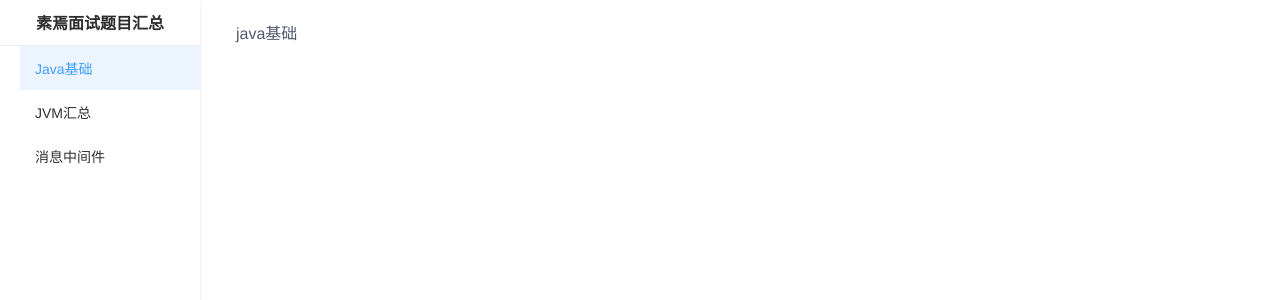
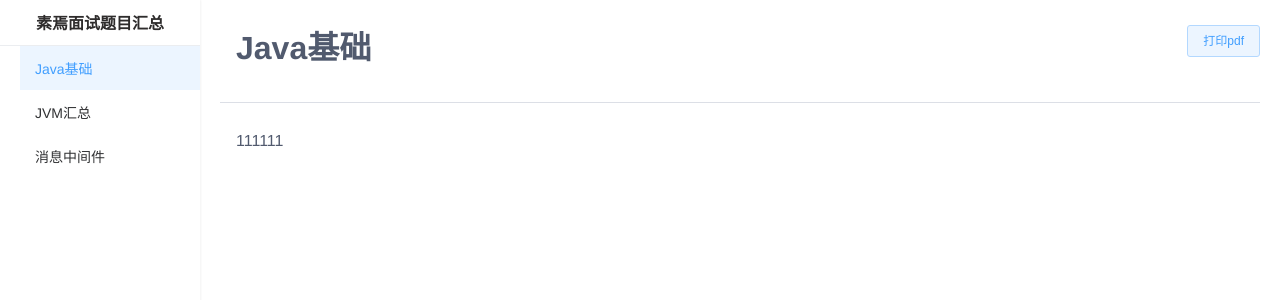
Before and after one commit to lixaviers/suyan-ms, a Vue app: page /#/mq in a window 1280 px wide. Both pictures are taken after a click on the item "Java基础". Shown: the top 300 px of the page. Built offline with nearby package versions, Linux system fonts and the light colour scheme.

Commit message:
feat:page

```diff
--- a/src/views/page/java.vue
+++ b/src/views/page/java.vue
@@ -1,10 +1,17 @@
 <template>
     <div class="suyan__home">
-        <p>java基础</p>
+        <h1>Java基础<el-button class="suyan__btn__print" type="primary" plain @click="print">打印pdf</el-button></h1><el-divider></el-divider>
+        <p>111111</p>
     </div>
 </template>
 
 <script>
+import Util from '@/libs/util';
 export default {
+    methods: {
+        print() {
+            Util.print();
+        }
+    }
 }
 </script>
```
